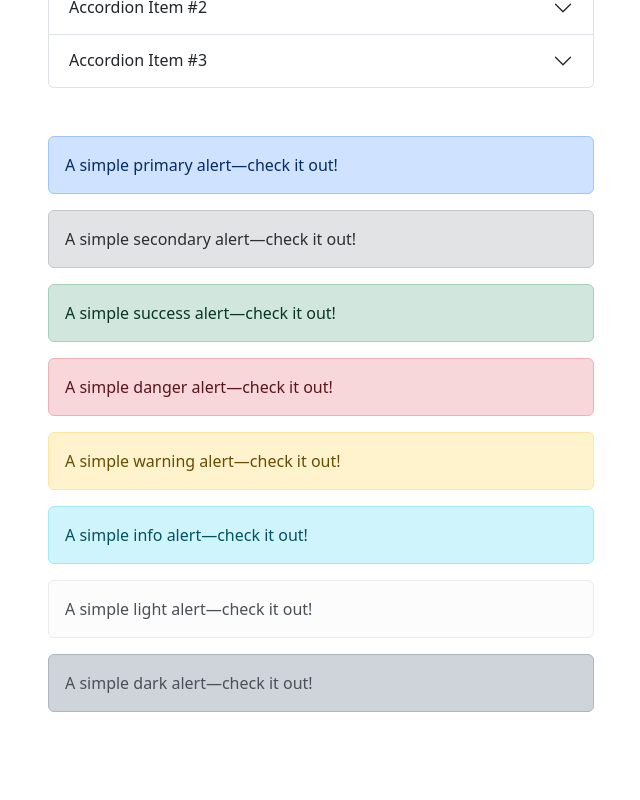
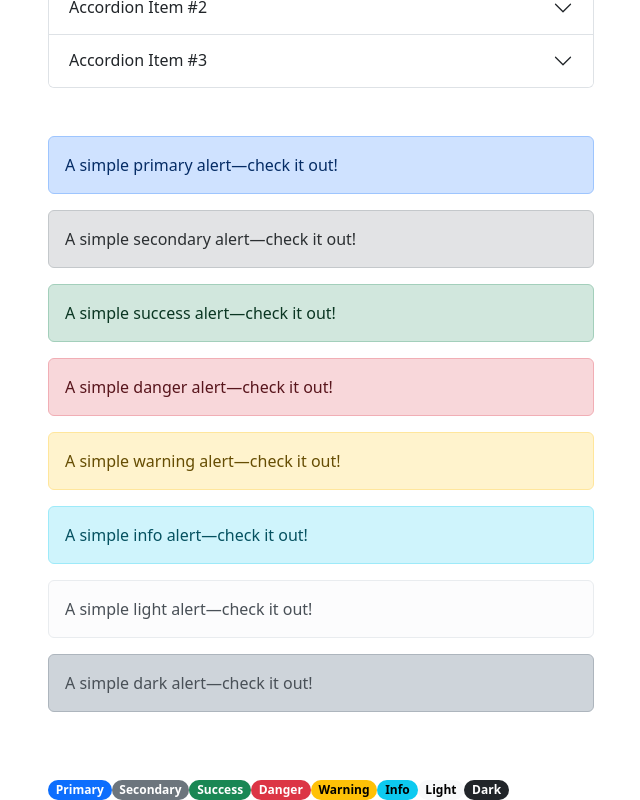
Before and after one commit to KongKunta/react, a React (Vite) app: page / in a window 1280 px wide. Shown: the part 400-1200 px from the top of the page, without its empty margins (319-959 px from the left). Before the commit the page ends 1128 px from the top, so only its background shows below. Built offline with nearby package versions, Linux system fonts and the light colour scheme.

Commit message:
added Badge

```diff
--- a/src/App.jsx
+++ b/src/App.jsx
@@ -2,6 +2,7 @@ import Navbar from './Navbar'
 import Layout from './Layout'
 import Accordion from './Accordion'
 import Alerts from './Alerts'
+import Badge from './Badge'
 
 function App(){
   return (
@@ -9,6 +10,7 @@ function App(){
       <Navbar />
       <Layout><Accordion /></Layout>
       <Layout><Alerts /></Layout>
+      <Layout><Badge /></Layout>
     </div>
   )
 }
--- /dev/null
+++ b/src/Badge.jsx
@@ -0,0 +1,14 @@
+function Badge() {
+    return (<div>
+    <span class="badge rounded-pill text-bg-primary">Primary</span>
+    <span class="badge rounded-pill text-bg-secondary">Secondary</span>
+    <span class="badge rounded-pill text-bg-success">Success</span>
+    <span class="badge rounded-pill text-bg-danger">Danger</span>
+    <span class="badge rounded-pill text-bg-warning">Warning</span>
+    <span class="badge rounded-pill text-bg-info">Info</span>
+    <span class="badge rounded-pill text-bg-light">Light</span>
+    <span class="badge rounded-pill text-bg-dark">Dark</span>
+    </div>)
+}
+
+export default Badge;
```
